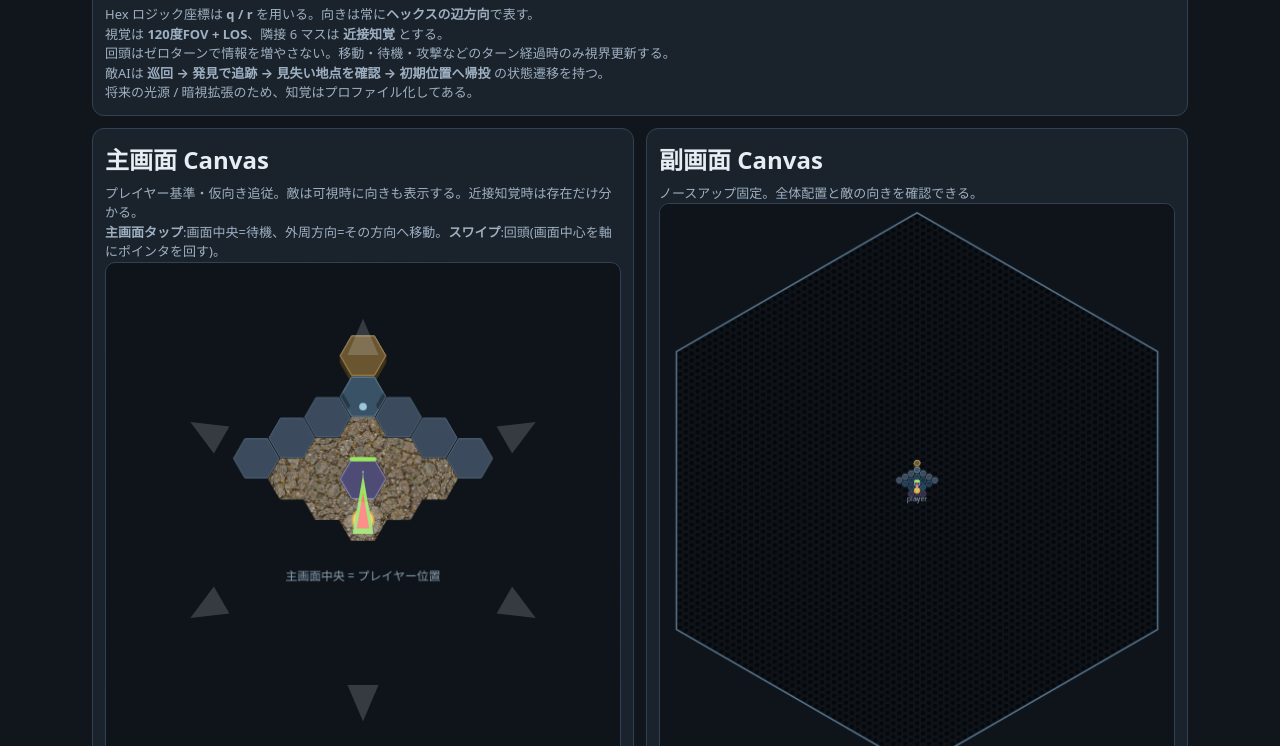
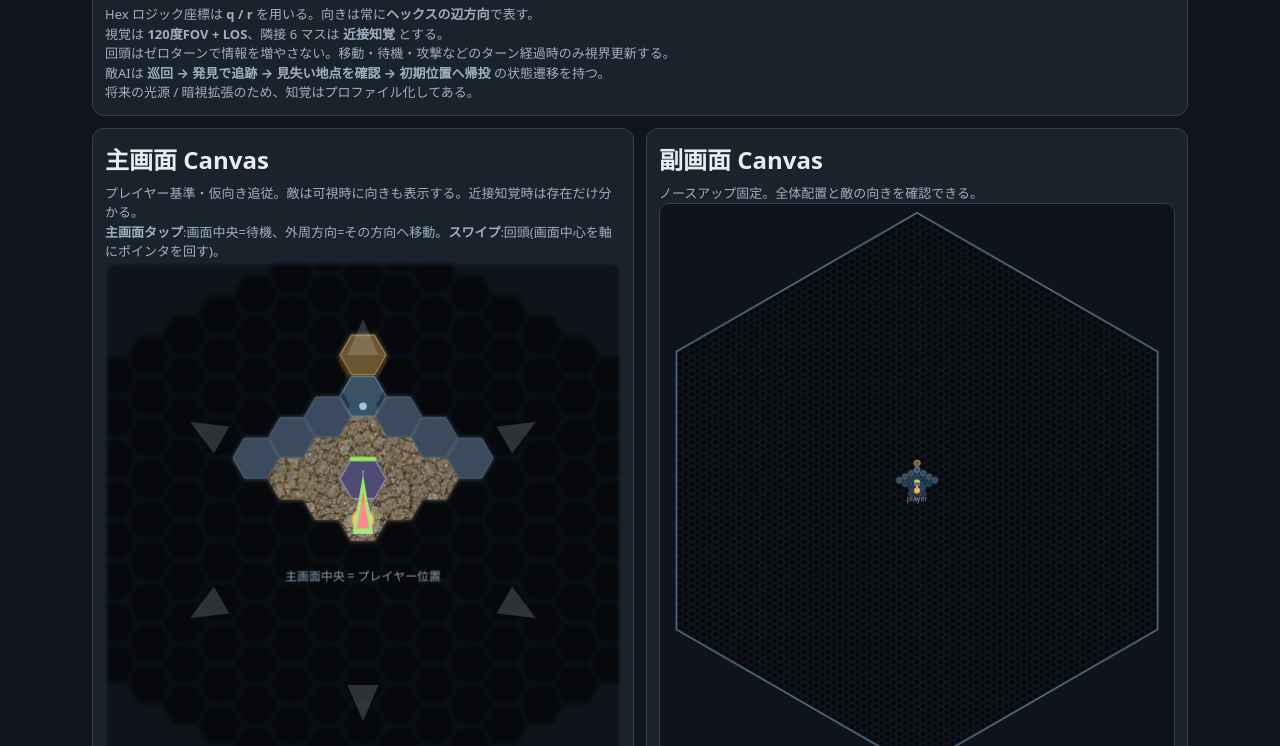
Before and after one commit to sayaborg/hexdelve, a plain HTML site: page index.html in a window 1280 px wide. Shown: the part 54-800 px from the top of the page. Drawn offline with Linux system fonts and the light colour scheme.

Commit message:
Add files via upload

```diff
--- a/index.html
+++ b/index.html
@@ -25,11 +25,16 @@
         <p>プレイヤー基準・仮向き追従。敵は可視時に向きも表示する。近接知覚時は存在だけ分かる。<br>
         <strong>主画面タップ</strong>:画面中央=待機、外周方向=その方向へ移動。<strong>スワイプ</strong>:回頭(画面中心を軸にポインタを回す)。</p>
         <div class="canvas-frame">
-          <!-- v1-0b.1.1(フェーズ 53):主画面は BG canvas + FG canvas の 2 段構成。
+          <!-- v1-0b.1.1(フェーズ 53、フェーズ 53.1 で修正):主画面は BG canvas + FG canvas の 2 段構成。
                BG = explored 全タイルを描画、CSS の filter: blur(...) で常時ぼかし、視界外の表現。
                FG = visible タイル + エンティティ + プレイヤーマーカー + UI overlay、フィルタなし。
-               touch event は FG のみで受ける(BG は pointer-events: none)。 -->
-          <canvas id="mainCanvasBG" width="520" height="520" aria-hidden="true"></canvas>
+               touch event は FG のみで受ける(BG レイヤは pointer-events: none)。
+               BG canvas は <div class="canvas-bg-layer"> でラップして、ラッパー div に filter を適用する。
+               WebKit(iOS Safari)は canvas 要素自体に直接 CSS filter をかけても描画内容に効かない
+               既知バグがあるため、div ラッパー経由で適用する。 -->
+          <div class="canvas-bg-layer" aria-hidden="true">
+            <canvas id="mainCanvasBG" width="520" height="520"></canvas>
+          </div>
           <canvas id="mainCanvasFG" width="520" height="520" tabindex="0"></canvas>
           <!-- v1-0a: タップ目安として 6 方向矢印 + 中心待機マーカーをうっすら常時表示。
                viewBox は 100×100 の比率系で書き、CSS で canvas と同サイズに伸ばす。
--- a/style.css
+++ b/style.css
@@ -60,8 +60,10 @@ canvas {
    を設定するが、CSS で宣言しておくことで JS 実行前のタッチも抑制される。
    cursor: pointer + tabindex="0"(HTML) は iOS Safari/Chrome で canvas を interactive
    要素として認識させる定番ハック。これがないと iOS でタッチイベントが発火しないことがある。
-   v1-0b.1.1(フェーズ 53):主画面は BG/FG の 2 段キャンバス構造。
-   FG が前面で touch を受ける、BG は背面で blur 経由で「視界外のぼやけ」を表現。 */
+   v1-0b.1.1(フェーズ 53):主画面は BG canvas + FG canvas の 2 段キャンバス構造。
+   FG が前面で touch を受ける、BG ラッパー div は背面で blur 経由で「視界外のぼやけ」を表現。
+   BG canvas を div でラップしてラッパーに filter を適用するのは、WebKit(iOS Safari)が
+   canvas 要素自体への CSS filter を canvas 内容に反映しないという既知バグの回避策。 */
 
 #mainCanvasFG {
   touch-action: none;
@@ -70,20 +72,39 @@ canvas {
   position: relative;
   z-index: 1;
   display: block;
+  /* グローバル `canvas { width: 100%; height: auto; }` で文書フロー上のサイズが決まり、
+     これが .canvas-frame の高さを決定する。
+     v1-0b.1.1 フェーズ 53.2: グローバル `canvas { background: #0e141a; border: ...; }` を
+     打ち消す。FG が前面で不透明だと BG レイヤが透けず、視界外がブラックアウトになる。
+     枠は BG canvas が継承(視覚上の frame は BG が担当)。 */
+  background: transparent;
+  border: none;
+  /* タッチハイライト・テキスト選択の抑制(v1-0a) */
+  -webkit-tap-highlight-color: transparent;
+  user-select: none;
 }
 #mainCanvasFG:focus { outline: none; }
 
-#mainCanvasBG {
+.canvas-bg-layer {
   position: absolute;
-  inset: 0;
-  width: 100%;
-  height: 100%;
+  top: 0;
+  left: 0;
+  right: 0;
+  bottom: 0;
   z-index: 0;
   pointer-events: none;
   /* v1-0b.1.1:視界外(explored だが現在 FOV 外)タイルを「ぼやけて見える」状態で表現。
-     iOS Safari < 18 は ctx.filter(canvas 2D)未対応のため、CSS filter で実現する
-     (CSS filter は iOS 9.0+ で動作)。blur 量は実機で要チューニング(v1-0b.3 課題)。 */
+     ラッパー div に filter を適用することで iOS Safari でも canvas 内容にぼかしがかかる。
+     CSS filter は iOS 9.0+ で動作。blur 量は実機で要チューニング(v1-0b.3 課題)。
+     v1-0b.1.1 フェーズ 53.2: `transform: translateZ(0)` は WebKit で filter と組み合わせると
+     合成パスが分離してレンダリングバグの原因になる場合があるため除去。 */
   filter: blur(2px);
+}
+
+.canvas-bg-layer canvas {
+  width: 100%;
+  height: 100%;
+  display: block;
 }
 
 /* v1-0a(NEXT_STEPS §2.1): 主画面オーバーレイ用フレーム */
@@ -111,13 +132,7 @@ canvas {
 }
 /* v1-0a: 主画面 canvas を直接タップしてゾーン判定する。
    タップ中のテキスト選択 / ハイライトを抑制。
-   v1-0b.1.1: FG canvas が touch を受けるので #mainCanvasFG に対象変更。 */
-#mainCanvasFG {
-  touch-action: none;
-  -webkit-tap-highlight-color: transparent;
-  user-select: none;
-  cursor: pointer;
-}
+   v1-0b.1.1: FG canvas が touch を受ける(設定は冒頭の #mainCanvasFG ルールに統合済み)。 */
 .legend {
   display: flex;
   flex-wrap: wrap;
```
